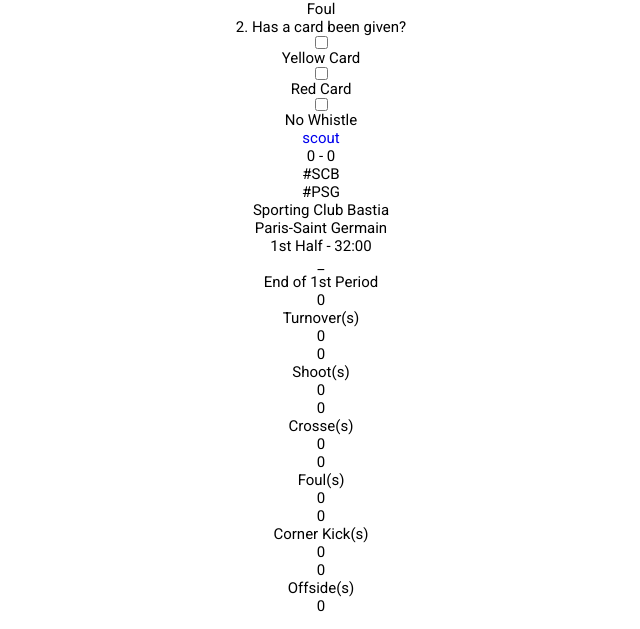
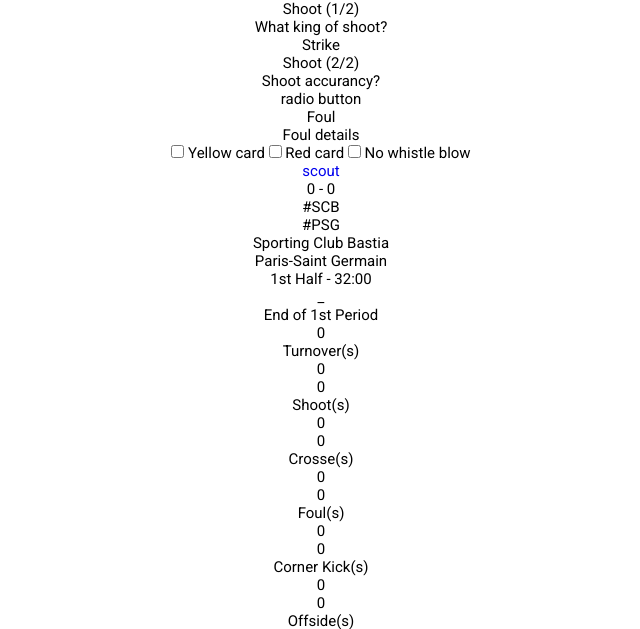
Before and after one commit to mattharbo/scout, a PHP site: page /recordv2.php in a window 1280 px wide. Shown: the top 629 px of the page, without its empty margins (319-959 px from the left). Run offline with PHP 8.4, Linux system fonts and the light colour scheme.

Commit message:
Record integration

```diff
--- a/js/scout.js
+++ b/js/scout.js
@@ -1,11 +1,12 @@
 var divSelected = "";
 
-function openRightNav(){
-    document.getElementById("foulNavContainer").style.width="100%";
+function openRightNav(elem){
+    document.getElementById(elem).style.width="100%";
 }
 
-function closeRightNav(){
-    document.getElementById("foulNavContainer").style.width="0";
+function closeRightNav(elem){
+
+    document.getElementById(elem).style.width="0";
 
     console.log(window.location.href +" :: Remove unit to "+divSelected.id);
 
@@ -47,5 +48,6 @@ function expandPitch(){
 function retractPitch(){
     document.getElementById("pitchContainer").style.height="250px";
     document.getElementById("pitchExpandBtn").style.backgroundImage='url("./ressources/expandicon@x2.png")';
-    document.getElementById("pitchExpandBtn").onclick="expandPitch();";
+
+    document.getElementById("pitchExpandBtn").onclick=function(){};
 }
--- a/recordv2.php
+++ b/recordv2.php
@@ -14,49 +14,80 @@
 	<body>
 <!--    http://smallenvelop.com/display-loading-icon-page-loads-completely/-->
 
-        <div id="foulNavContainer">
+<!--############# SHOOT CONTAINER PAGE 1 #############-->
+        <div id="shootNavContainerPage1">
 
             <div id="header">
-                <div id="closePageBtn" onclick="closeRightNav()"></div>
-                <div id="pageTitle">Foul</div>
-                <div id="validationPageBtn" onclick="submitRightNav();"></div>
-            </div><!--Header-->
+                <div id="closePageBtn" onclick="closeRightNav('shootNavContainerPage1');"></div>
+                <div id="pageTitle">Shoot (1/2)</div>
+            </div>
 
             <div id="pitchContainer"></div>
 
             <div id="pitchExpandBtn" onclick="expandPitch();"></div>
 
+            <div id="foulProposalTitle">What king of shoot?</div>
 
+            <div id="foulPropositions">
 
+                <div id="shoot" class="figureLine">
+                    Strike
+                </div>
 
-
-
-
-
-
-            <div id="foulSection2">
-                <span class="sectionTitle">2. Has a card been given?</span>
-
-                <div id="foulCheckboxesBtn">
-                    <input type="checkbox" name="cardteam" value="yellowcard" id="card1"/>
-                    <label class="checkbox" for="card1">
-                        <div id="yellowcard">Yellow Card</div>
-                    </label>
-
-                    <input type="checkbox" name="cardteam" value="redcard" id="card2" />
-                    <label class="checkbox" for="card2">
-                        <div id="redcard">Red Card</div>
-                    </label>
-
-                    <input type="checkbox" name="cardteam" value="nowhistle" id="card3" />
-                    <label class="checkbox" for="card3">
-                        <div id="nowhistle">No Whistle</div>
-                    </label>
-                </div>
             </div>
 
+        </div>
 
-        </div><!--rightNav-->
+<!--############# SHOOT CONTAINER PAGE 2 #############-->
+        <div id="shootNavContainerPage2">
+
+            <div id="header">
+                <div id="closePageBtn" onclick="closeRightNav('shootNavContainerPage2');"></div>
+                <div id="pageTitle">Shoot (2/2)</div>
+            </div>
+
+            <div id="foulProposalTitle">Shoot accurancy?</div>
+
+            <div id="foulPropositions">
+
+                radio button
+
+            </div>
+
+        </div>
+
+<!--############# FOUL CONTAINER #############-->
+        <div id="foulNavContainer">
+
+            <div id="header">
+                <div id="closePageBtn" onclick="closeRightNav('foulNavContainer');"></div>
+                <div id="pageTitle">Foul</div>
+                <div id="validationPageBtn" onclick="submitRightNav();"></div>
+            </div>
+
+            <div id="pitchContainer"></div>
+
+            <div id="pitchExpandBtn" onclick="expandPitch();"></div>
+
+            <div id="foulProposalTitle">Foul details</div>
+
+            <div id="foulPropositions">
+
+                <input type="checkbox" id="choice1" name="lists" />
+
+                <label class="forcheckbox" for="choice1">Yellow card</label>
+
+                <input type="checkbox" id="choice2" name="lists" class="checkbox"/>
+
+                <label class="forcheckbox" for="choice2">Red card</label>
+
+                <input type="checkbox" id="choice3" name="lists" class="checkbox"/>
+
+                <label class="forcheckbox" for="choice3">No whistle blow</label>
+
+            </div>
+
+        </div>
 
 		<div id="header">
             <a href="/" class="logo" id="logo_header">scout</a>
@@ -87,9 +118,9 @@
         </div>
 
         <div id="shoot" class="figureLine">
-            <div id="homeData" class="dataScore">0</div>
+            <div id="homeData" class="dataScore" onclick="openRightNav('shootNavContainerPage1');">0</div>
             <div id="dataType"  class="dataLabel">Shoot(s)</div>
-            <div id="awayData" class="dataScore">0</div>
+            <div id="awayData" class="dataScore" onclick="openRightNav('shootNavContainerPage1');">0</div>
         </div>
 
         <div id="cross" class="figureLine">
@@ -99,9 +130,9 @@
         </div>
 
         <div id="foul" class="figureLine">
-            <div id="homeData" class="dataScore" onclick="openRightNav();">0</div>
+            <div id="homeData" class="dataScore" onclick="openRightNav('foulNavContainer');">0</div>
             <div id="dataType"  class="dataLabel">Foul(s)</div>
-            <div id="awayData" class="dataScore">0</div>
+            <div id="awayData" class="dataScore" onclick="openRightNav('foulNavContainer');">0</div>
         </div>
 
         <div id="corner" class="figureLine">
```
Also changed, not shown: css/interface.css (+66 -65 lines).
